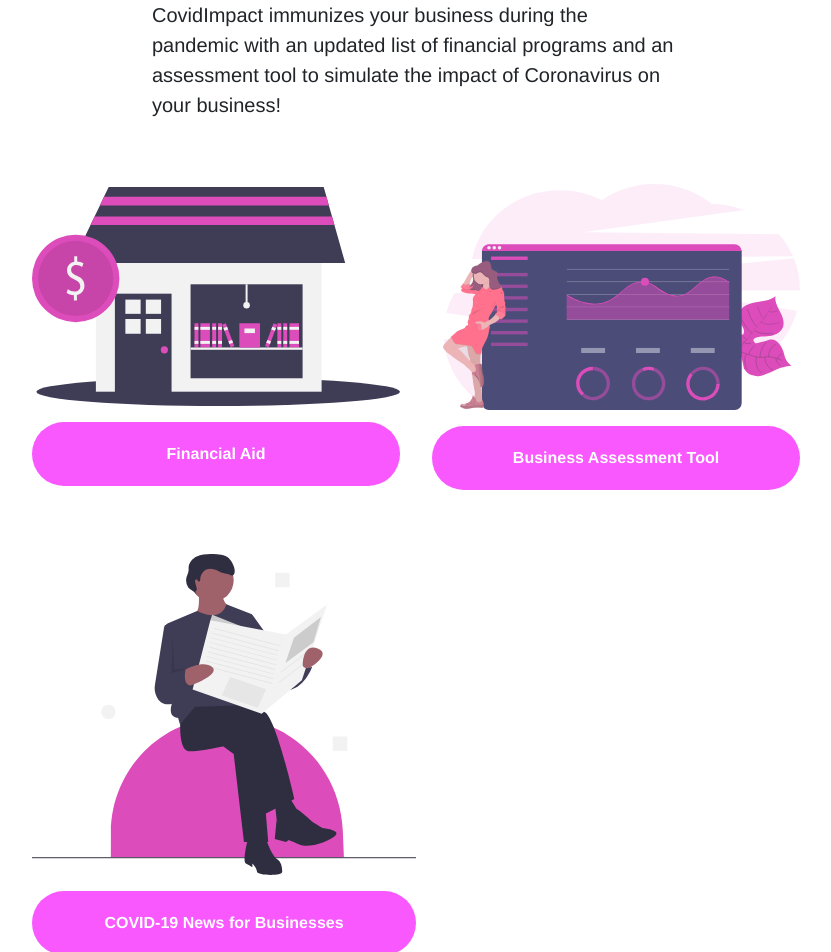
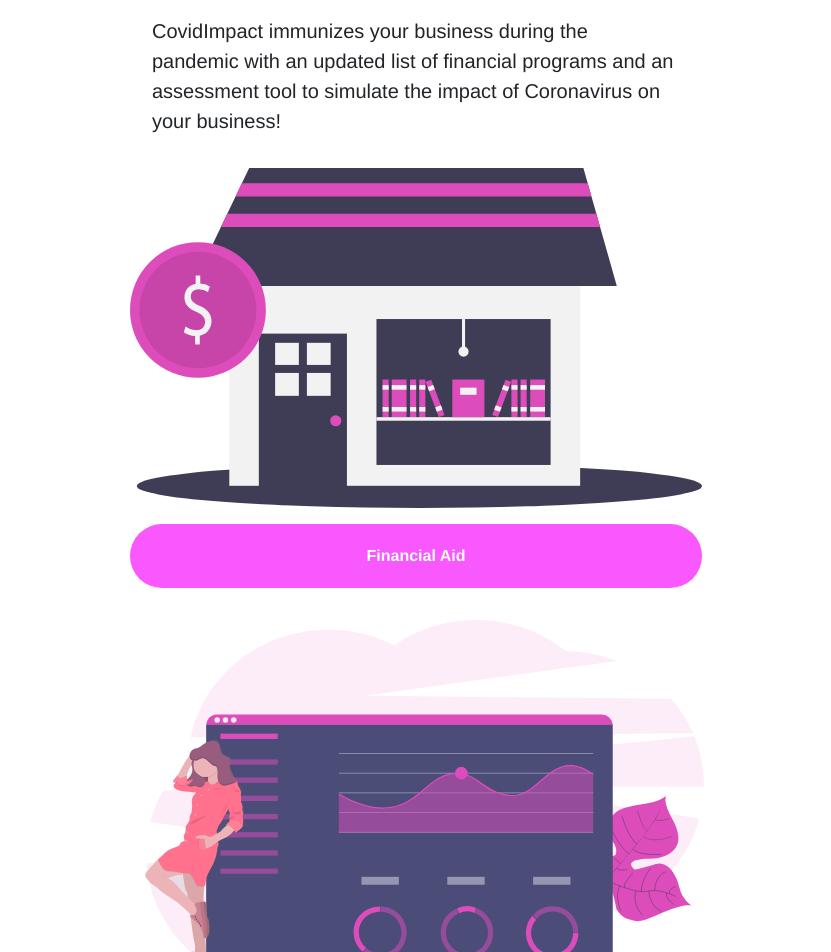
Before and after one commit to COVIDImpact/CovidImpact, a Vue app in the folder app/: page / in a window 1280 px wide. Shown: the part 420-1372 px from the top of the page, without its empty margins (224-1055 px from the left). Built offline with nearby package versions, Linux system fonts and the light colour scheme.

Commit message:
make homepage sections rows

```diff
--- a/app/src/components/Hero.vue
+++ b/app/src/components/Hero.vue
@@ -12,8 +12,8 @@
         updated list of financial programs and an assessment tool to simulate
         the impact of Coronavirus on your business!
       </div>
-      <div class="hero__con--row">
-        <div class="hero__con-row--col colone">
+      <div class="hero__con--row text-center">
+        <!-- <div class="hero__con-row--col colone"> -->
         <b-link to="financial-aid">
           <b-img
             class="hero_con--icon1"
@@ -23,7 +23,8 @@
           <b-card class="hero__con--btn">Financial Aid</b-card>
         </b-link>
       </div>
-        <div class="hero__con-row--col coltwo">
+      <!-- </div> -->
+      <div class="hero__con--row text-center">
         <b-link to="assessment">
           <b-img
             class="hero_con--icon2"
@@ -33,9 +34,8 @@
           <b-card class="hero__con--btn">Business Assessment Tool</b-card>
         </b-link>
       </div>
-      </div>
-      <div class="hero__con--row">
-        <div class="hero__con-row--col">
+      <div class="hero__con--row text-center">
+        <div class="">
           <b-link to="news">
             <b-img
               class="hero_con--icon2"
@@ -45,7 +45,7 @@
             <b-card class="hero__con--btn">COVID-19 News for Businesses</b-card>
           </b-link>
         </div>
-        <div class="hero__con-row--col"></div>
+        <!-- <div class="hero__con-row--col"></div> -->
       </div>
     </div>
   </div>
@@ -93,11 +93,11 @@
   fill: #f958ff;
 }
 .hero_con--icon1 {
-  width: 100%;
+  width: 75%;
   transition: transform 0.2s; /* Animation */
 }
 .hero_con--icon2 {
-  width: 100%;
+  width: 75%;
   transition: transform 0.2s; /* Animation */
 }
 
@@ -121,7 +121,7 @@
   display: flex;
   color: white;
   font-weight: bolder;
-  width: 100%;
+  width: 75%;
   margin: auto;
   margin-top: 1em;
   border-radius: 40px;
@@ -146,6 +146,7 @@
   display: flex;
   flex-direction: column;
   align-items: center;
+  margin-top: 2em;
 }
 
 .hero__con-row--col {
```
Lines whose indentation alone changed are shown as unchanged.
